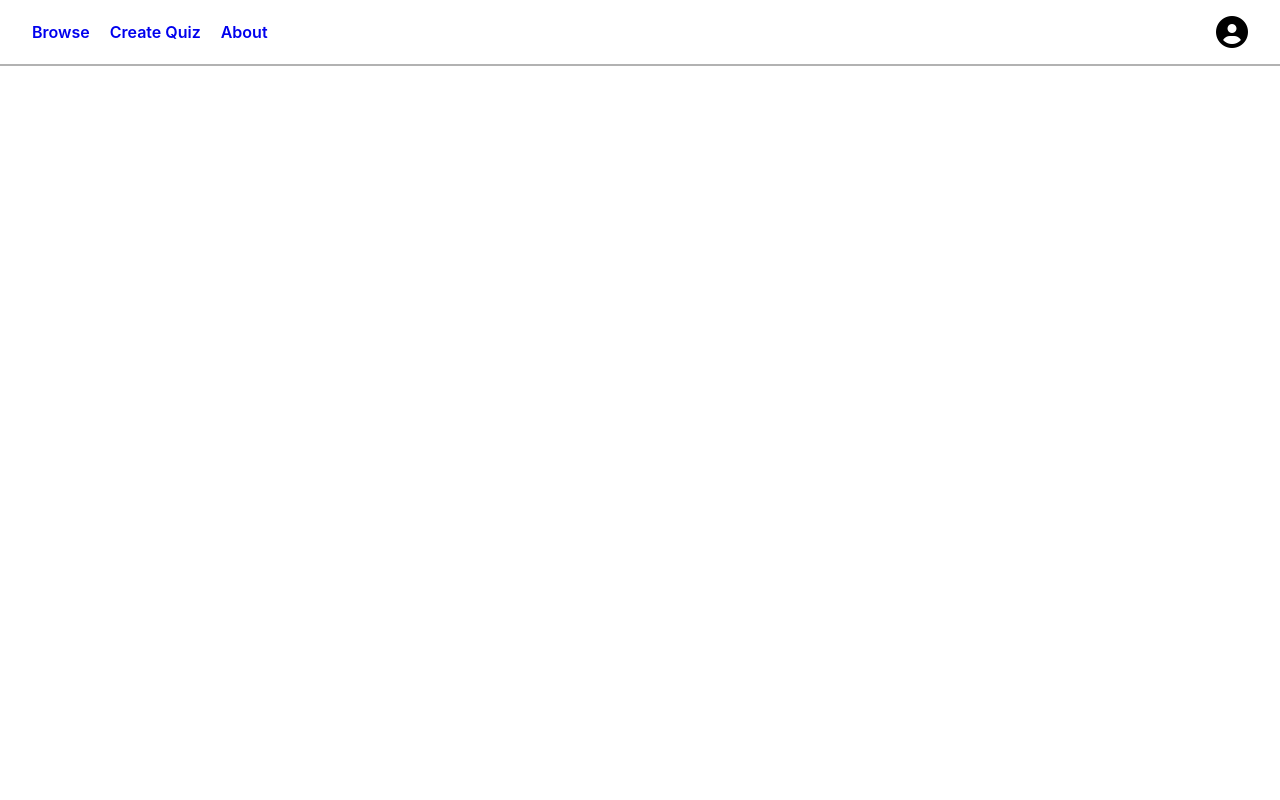
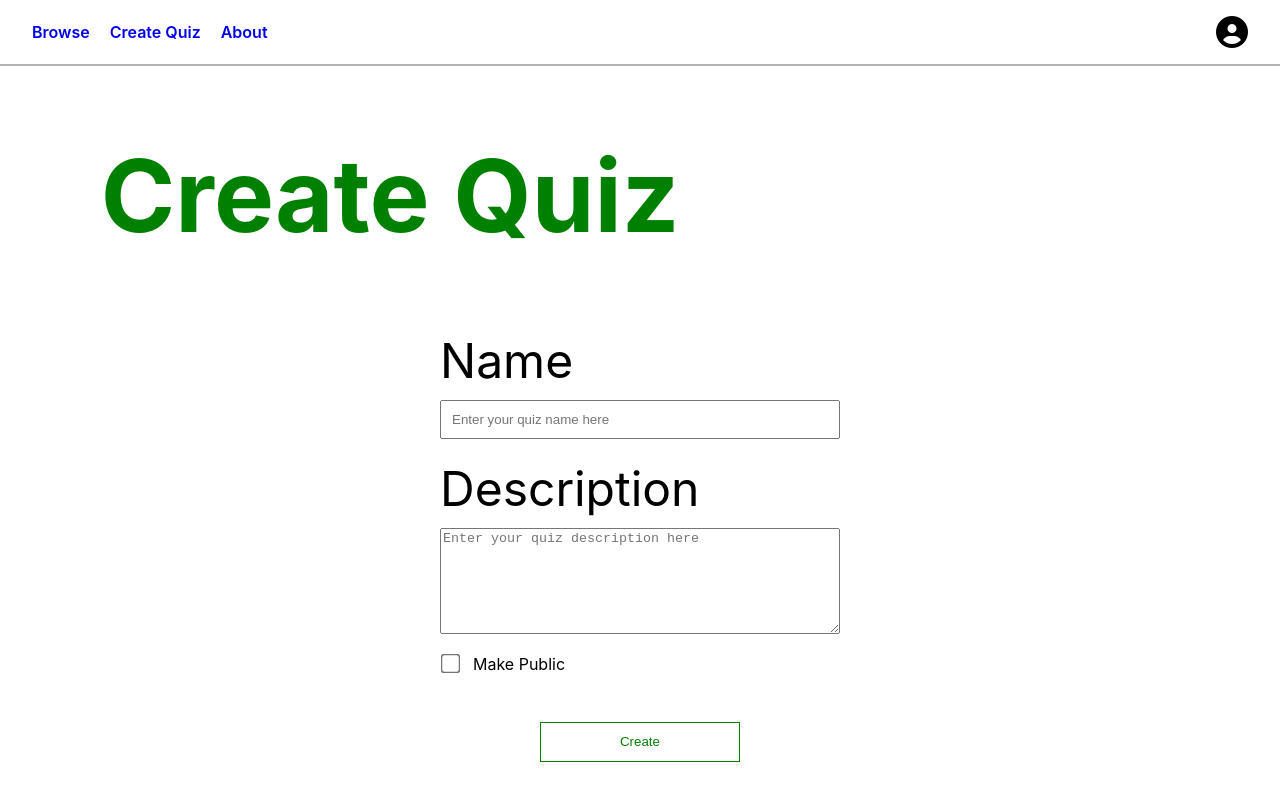
Before and after one commit to MarvelProgramming/KTrial, a React (Create React App) app in the folder client/: page /quiz/creation in a window 1280 px wide. Built offline with nearby package versions, Linux system fonts and the light colour scheme.

Commit message:
Updated QuizCreationPage and Quiz_Start

```diff
--- a/client/src/components/Quiz_Start.jsx
+++ b/client/src/components/Quiz_Start.jsx
@@ -0,0 +1,32 @@
+import React from 'react'
+import Header from "./Header";
+
+export default function Quiz_Start() {
+  return (
+    <div className="quiz-creation-start">
+      <Header />
+      <main>
+        <h1 className="page-title">Create Quiz</h1>
+        <form onSubmit={(e) => {
+          e.preventDefault();
+        }}>
+          <label className="quiz-input-label" htmlFor="quiz-name-input">
+          Name
+          <br/>
+          </label>
+          <input id="quiz-name-input" placeholder="Enter your quiz name here" required />
+          <label className="quiz-input-label" htmlFor="quiz-description-textarea">
+            Description
+            <br/>
+            </label>
+            <textarea id="quiz-description-textarea" placeholder="Enter your quiz description here" required />
+          <label htmlFor="make-public-checkbox">
+          <input id="make-public-checkbox" type="checkbox" name="make-public-checkbox" value="false" />
+          Make Public
+          </label>
+          <button className="hollow-btn" type="submit">Create</button>
+        </form>
+      </main>
+    </div>
+  )
+}
--- a/client/src/routes/LandingPage.jsx
+++ b/client/src/routes/LandingPage.jsx
@@ -9,10 +9,10 @@ export default function LandingPage () {
         <h1>Welcome to <span>KTrial</span></h1>
 
         <Link to="/browse">
-          <button>Browse Quizzes</button>
+          <button className="filled-btn">Browse Quizzes</button>
         </Link>
         <Link to="/quiz/creation">
-          <button>Create a Quiz!</button>
+          <button className="hollow-btn">Create a Quiz!</button>
         </Link>
       </main>
     </div>
--- a/client/src/routes/QuizCreationPage.jsx
+++ b/client/src/routes/QuizCreationPage.jsx
@@ -1,10 +1,6 @@
 import React from "react";
-import Header from "../components/Header";
+import Quiz_Start from "../components/Quiz_Start";
 
 export default function QuizCreationPage () {
-  return (
-    <div className="quiz-creation-page">
-      <Header />
-    </div>
-  );
+  return <Quiz_Start />
 };
--- a/client/src/styles/App.css
+++ b/client/src/styles/App.css
@@ -174,17 +174,17 @@ body,
   margin-bottom: 10px;
 }
 
-.quiz-creation-page {
+.quiz-creation-start {
   height: 100%;
 }
 
-.quiz-creation-page main {
+.quiz-creation-start main {
   display: flex;
   flex-direction: column;
   height: 100%;
 }
 
-.quiz-creation-page form {
+.quiz-creation-start form {
   display: flex;
   flex-direction: column;
   margin: auto auto;
@@ -192,30 +192,30 @@ body,
   max-width: 400px;
 }
 
-.quiz-creation-page form label {
+.quiz-creation-start form label {
   font-size: clamp(1rem, 2.2rem + 1vw, 5em);
 }
 
-.quiz-creation-page label[for='make-public-checkbox'] {
+.quiz-creation-start label[for='make-public-checkbox'] {
   font-size: 1rem;
   margin-top: 20px;
 }
 
-.quiz-creation-page input[type='checkbox'] {
+.quiz-creation-start input[type='checkbox'] {
   transform: scale(1.5);
   margin-right: 1rem;
 }
 
-.quiz-creation-page input[id='quiz-name-input'] {
+.quiz-creation-start input[id='quiz-name-input'] {
   padding: 10px 0 10px 10px;
   margin-bottom: 20px;
 }
 
-.quiz-creation-page textarea {
+.quiz-creation-start textarea {
   height: 100px;
 }
 
-.quiz-creation-page button {
+.quiz-creation-start button {
   height: 40px;
   margin-top: 3rem;
 }
@@ -258,7 +258,7 @@ body,
     display: none;
   }
 
-  .quiz-creation-page button {
+  .quiz-creation-start button {
     margin-left: auto;
     margin-right: auto;
     width: calc(1rem + 40vw);
--- a/client/src/styles/global.css
+++ b/client/src/styles/global.css
@@ -4,7 +4,7 @@ button {
 
 .page-title {
   color: green;
-  font-size: clamp(1rem, 4rem + 2vw, 10rem);
+  font-size: clamp(1rem, 2.3rem + 5vw, 10rem);
   text-align: center;
   margin-bottom: calc(1.5rem + 1vw);
 }
```
